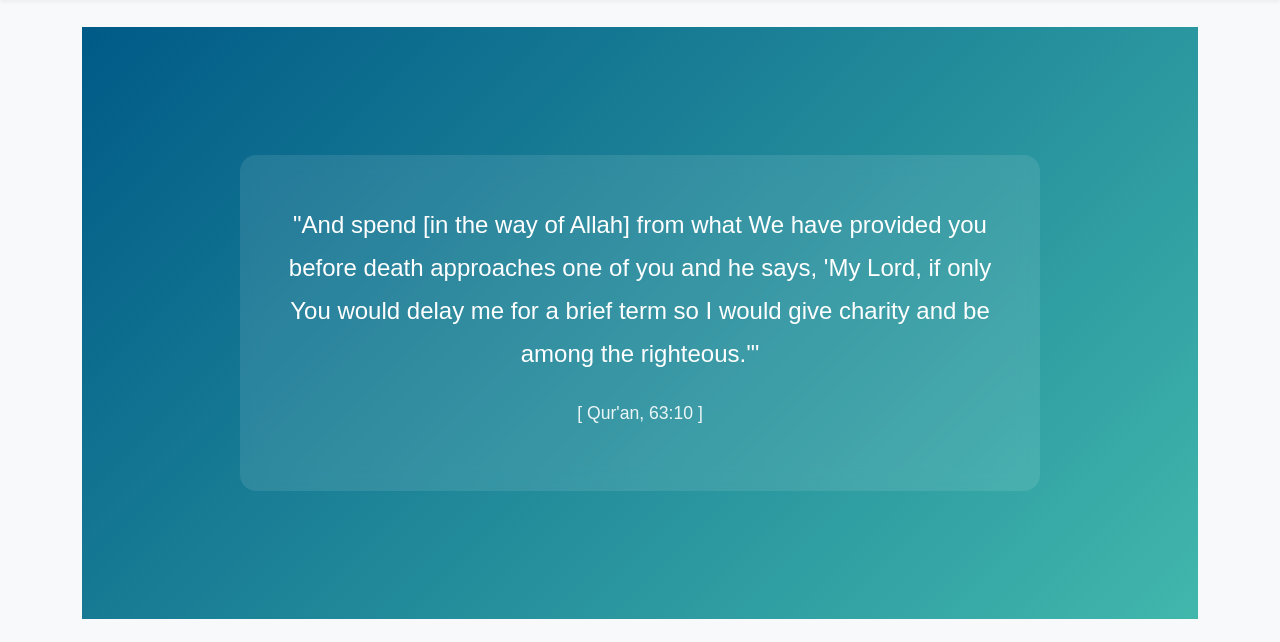
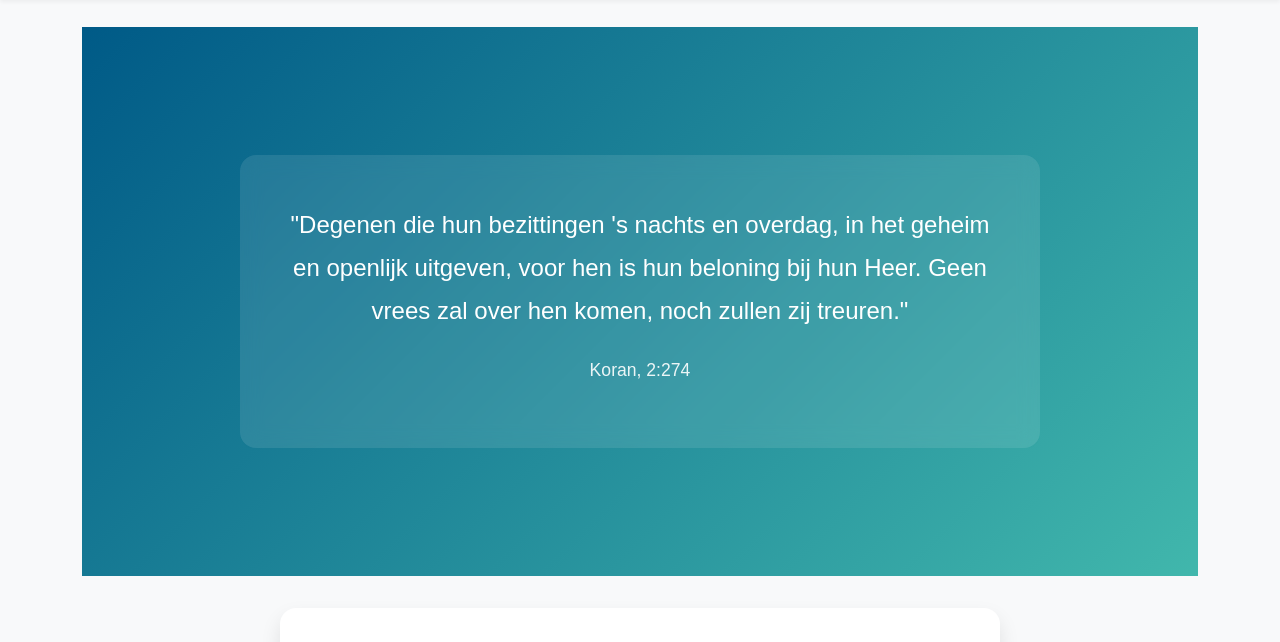
Before and after one commit to MAEMO1/VgmWebsite, a Flask app: page /donate/vgm in a window 1280 px wide. Shown: the part 95-737 px from the top of the page. Run offline with Flask 3, Linux system fonts and the light colour scheme.

Commit message:
Agent query: Kunt u controleren of de Nederlandse Koranvers correct wordt weergegeven op de donatiepagina en of de 'stap licht, stijg hoog' tekst is verwijderd van de moskeeënpagina?
Update donation and mosques page quotes

Screenshot: https://storage.googleapis.com/screenshot-production-us-central1/21f56d41-2b92-400b-830a-8f16a7decae4/f3e62369-78db-424f-9106-2bdea43975bb.jpg

```diff
--- a/templates/donate_vgm.html
+++ b/templates/donate_vgm.html
@@ -8,10 +8,9 @@
         <div class="hero-content text-center">
             <div class="quran-quote">
                 <p class="quote-text">
-                    "And spend [in the way of Allah] from what We have provided you before death approaches one of you and he says,
-                    'My Lord, if only You would delay me for a brief term so I would give charity and be among the righteous.'"
+                    "Degenen die hun bezittingen 's nachts en overdag, in het geheim en openlijk uitgeven, voor hen is hun beloning bij hun Heer. Geen vrees zal over hen komen, noch zullen zij treuren."
                 </p>
-                <p class="quote-source">[ Qur'an, 63:10 ]</p>
+                <p class="quote-source">Koran, 2:274</p>
             </div>
         </div>
     </div>
--- a/templates/mosques.html
+++ b/templates/mosques.html
@@ -9,7 +9,6 @@
             <h1 class="display-4 mb-4">{{ _('Mosques in Ghent') }}</h1>
             <div class="quote-container">
                 <blockquote class="hadith-quote">
-                    <p class="mb-4">"Stap licht, stijg hoog"</p>
                     <p class="quote-text">Wie zich thuis reinigt en daarna naar een van de huizen van Allah loopt om er één van zijn verplichtingen te verrichten, zal voor elke stap die hij zet, een zonde laten vallen en een graad in rang verhogen.</p>
                     <footer class="quote-source">Sahih Muslim 666</footer>
                 </blockquote>
```
